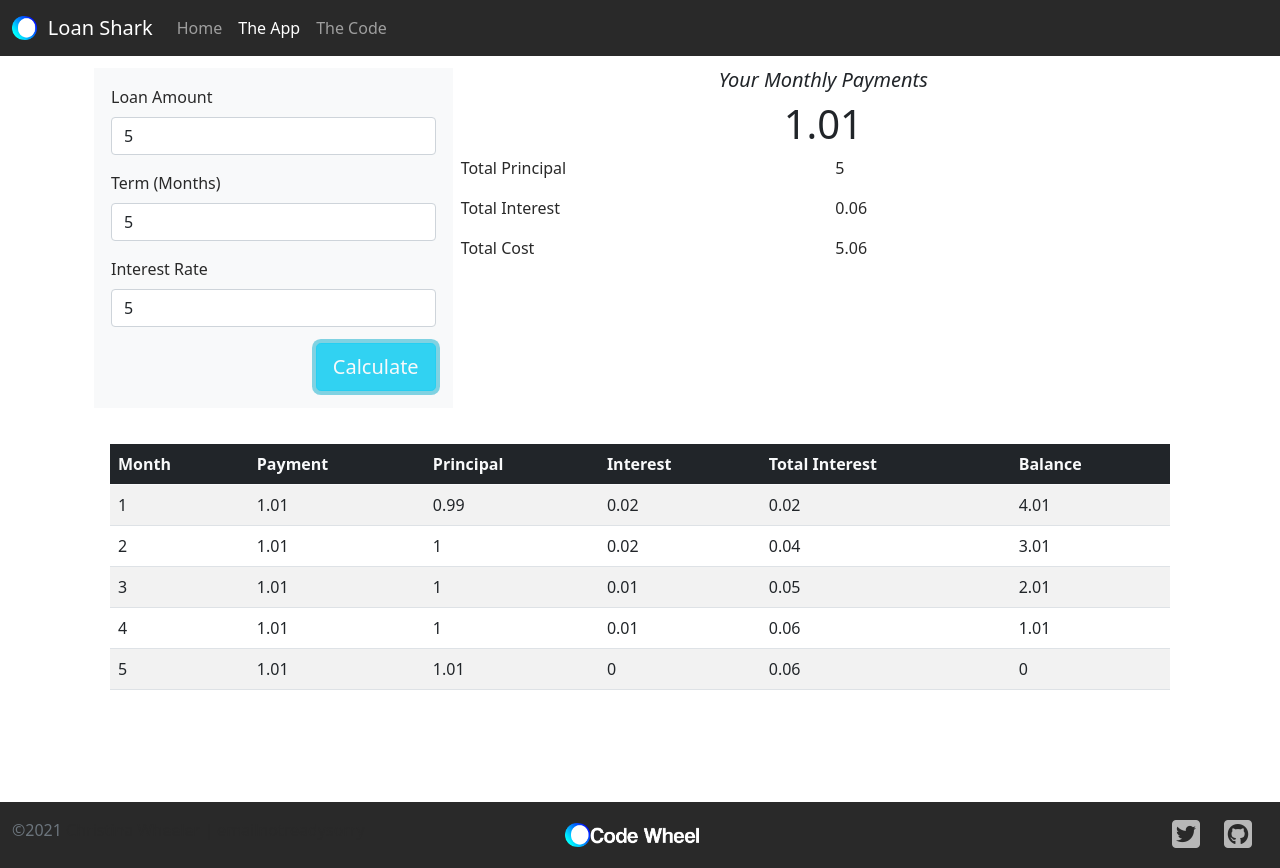
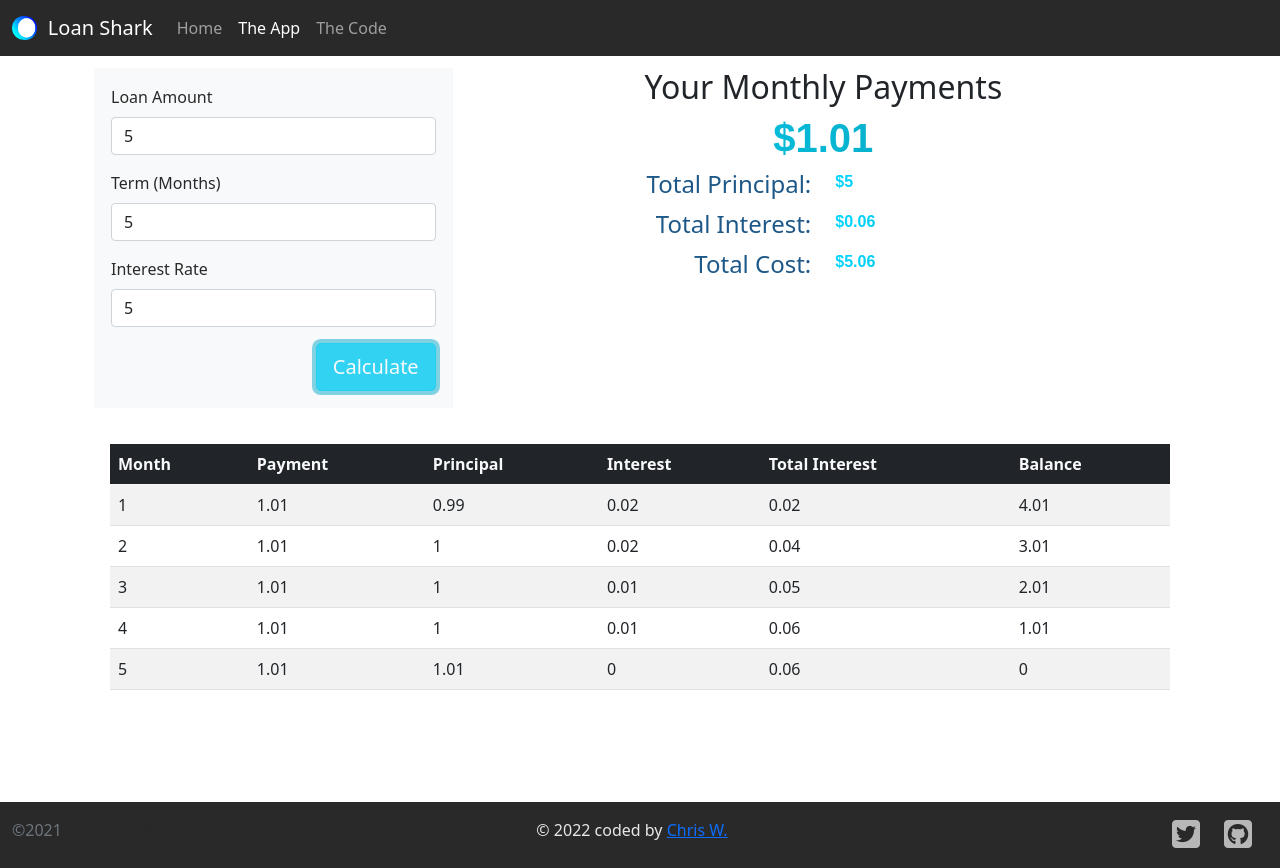
Before and after one commit to spilusan/loan-calculator, a plain HTML site: page app.html in a window 1280 px wide. Both pictures are taken after typing "5", "5", "5" into the empty fields and a click on the button "Calculate". Drawn offline with nearby package versions, Linux system fonts and the light colour scheme.

Commit message:
Minor tweaks to the app styling.

```diff
--- a/app.html
+++ b/app.html
@@ -50,6 +50,7 @@
                        <form>
                            <div class="mb-3">
                                <label for="LoanAmount" class="form-label">Loan Amount</label>
+
                                <input id="loan" type="number" class="form-control" aria-label="Input Loan Amount">
                            </div>
                            <div class="mb-3">
@@ -71,27 +72,27 @@
                <div class="col col-lg-8">
                    <div class="bg-white">
                     <div class="row">
-                        <h5 class="text-center text-dark"><i>Your Monthly Payments</i></h5>
-                        <h1 class="text-center text-dark" id="payment"></h1>
+                        <h2 class="text-center text-dark ">Your Monthly Payments</h2>
+                        <h1 class="text-center f-text" id="payment"></h1>
                     </div>
                     <div class="row">
                         <div class="col-6">
-                            <p>Total Principal</p>
+                            <h4 class="text-end">Total Principal:</h4>
                         </div>
-                        <div class="col-6">
-                            <p id="principal-tot"></p>
+                        <div class="col-6 align-text-top">
+                            <p id="principal-tot" class="f-text"></p>
                         </div>
-                        <div class="col-6">
-                            <p>Total Interest</p>
+                        <div class="col-6 ">
+                            <h4 class="text-end">Total Interest:</h4>
                         </div>
-                        <div class="col-6">
-                            <p id="interest-tot"></p>
+                        <div class="col-6 align-text-top">
+                            <p id="interest-tot" class="f-text"></p>
                          </div>
                         <div class="col-6">
-                            <p>Total Cost</p>
+                            <h4 class="text-end">Total Cost:</h4>
                         </div>
-                        <div class="col-6">
-                            <p id="cost-tot"></p>
+                        <div class="col-6 align-text-top">
+                            <p id="cost-tot" class="f-text"></p>
                         </div>
                     </div>
 
@@ -135,7 +136,7 @@
                     </div>
                 </div>
                 <div class="col d-flex align-items-center justify-content-start justify-content-lg-center">
-                    <img src="img/codewheel-logowhite.png" alt="Code Wheel Logo" height="24">
+                    <h6>© 2022 coded by <a href="https://github.com/Riokei">Chris W.</a></h6>
                 </div>
                 <div class="col text-white d-flex align-items-center justify-content-start justify-content-lg-end">
                     <div class="row">
--- a/css/site.css
+++ b/css/site.css
@@ -4,6 +4,7 @@
     --dark-color: #292929;
     --white-color: #e7e7e7;
 }
+@import url('https://fonts.googleapis.com/css2?family=Montserrat:wght@800&family=Poppins:wght@300&display=swap');
 body {
     color: var(--dark-color);
 }
@@ -22,8 +23,23 @@ footer .social>a:hover {
     opacity: 0.90;
     color: var(--secondary-color);
 }
-h1, h2, h3, h4, h5, h6 {
+h1, h2, h3, h4, h5 {
     color: var(--primary-color);
+}
+h3, h5 {
+    font-family: 'Poppins', sans-serif;
+}
+h6 {
+    color: var(--white-color);
+}
+.f-text {
+    font-family: 'Montserrat', sans-serif;
+    font-weight: 800;
+    background: rgb(0,212,255);
+    background: linear-gradient(90deg, rgba(0,212,255,1) 0%, rgba(12,152,167,1) 100%);
+    -webkit-background-clip: text;
+    -webkit-text-fill-color: transparent;
+
 }
 main>.container {
     padding: 60px 15px 0;
--- a/js/site.js
+++ b/js/site.js
@@ -92,15 +92,15 @@ function getInput() {
     //fill the table, total principal, total interest, monthly payments and total cost areas with the data.
     function displayNumbers() {
         //Display the payment
-        document.getElementById("payment").innerHTML = TMP;
+        document.getElementById("payment").innerHTML = '$' + TMP;
         //Display the principal:
         let principal = document.getElementById("loan").value;
-        document.getElementById("principal-tot").innerHTML = principal;
+        document.getElementById("principal-tot").innerHTML = '$' + principal;
         //display the total interest:
         sum = round(sum);
-        document.getElementById("interest-tot").innerHTML = sum;
+        document.getElementById("interest-tot").innerHTML ='$' + sum;
         //display total cost
-        document.getElementById("cost-tot").innerHTML = +principal + +sum;
+        document.getElementById("cost-tot").innerHTML = '$' + (+principal + +sum);
         //Display amortization table.
         TMP = round(TMP);
         let table = "";
```
Also changed, not shown: code.html (+6 -6 lines), index.html (+1 -1 lines).
